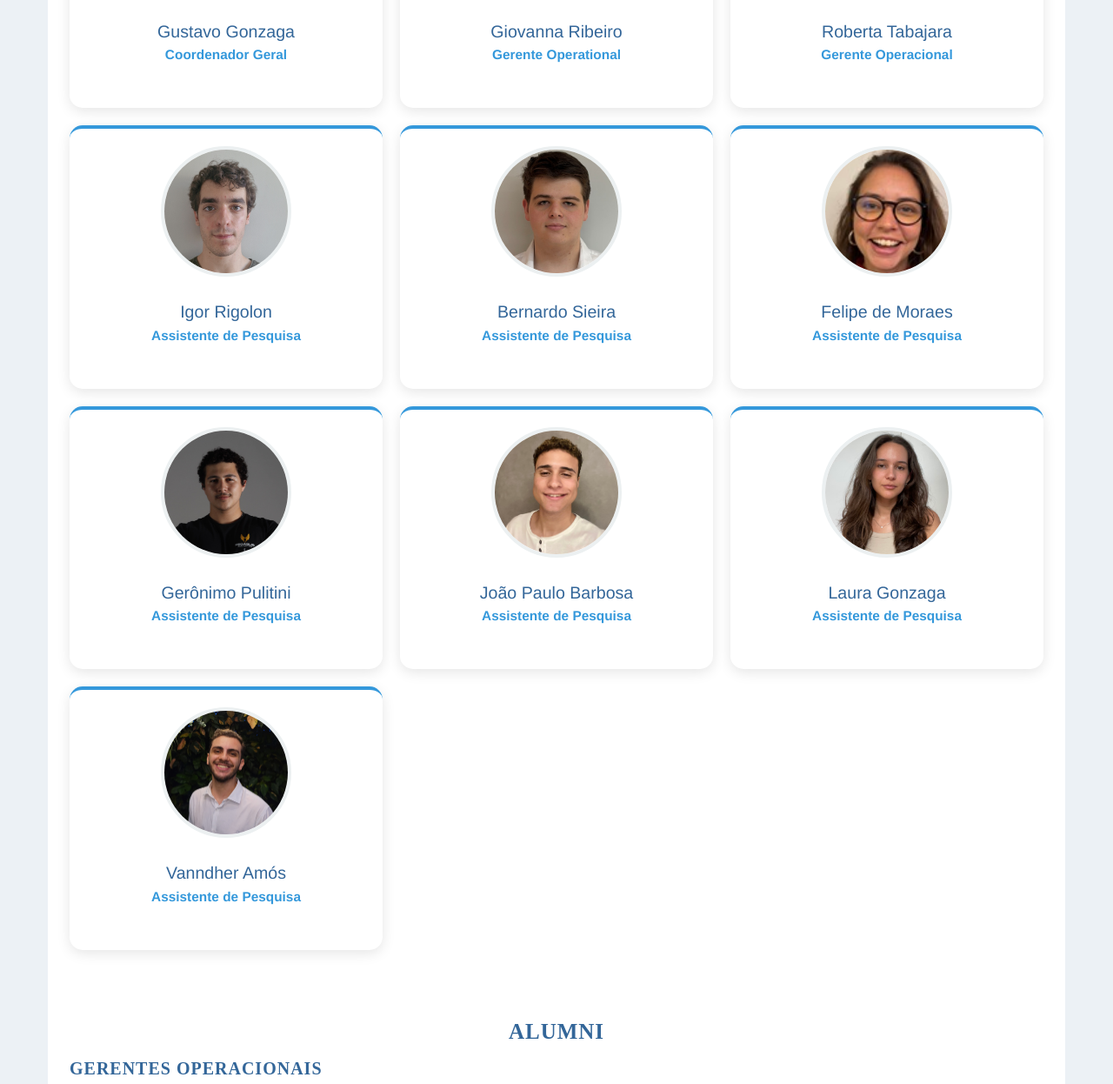
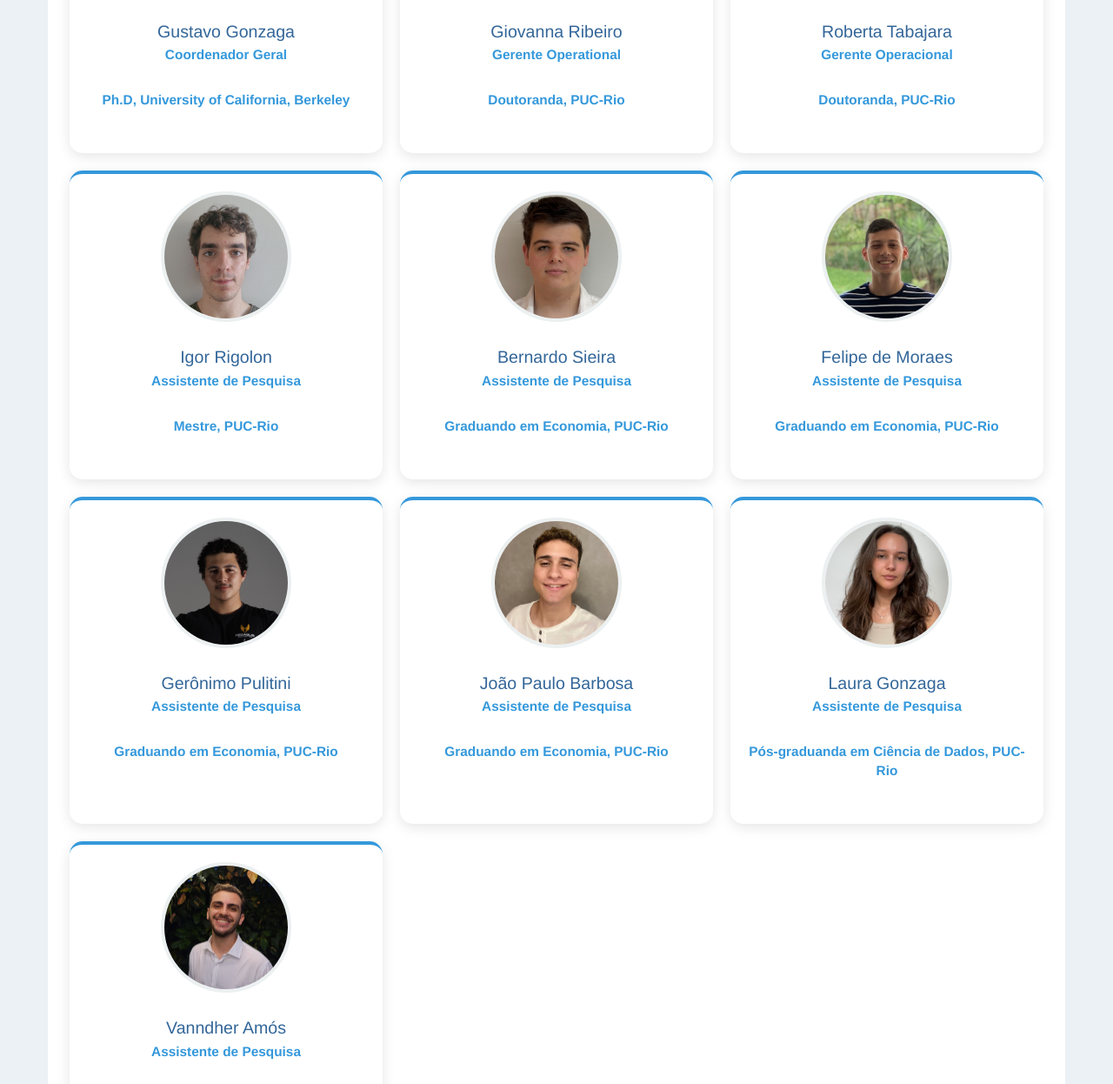
Before and after one commit to datazoompuc/datazoompuc.github.io, a Jekyll site: the page built from equipe.md, in a window 1280 px wide and 1400 px high, scrolled down 287 px, cut to the strip 154-1400 px from the top of the window. Shown: the whole strip at 87% size. Built offline with Jekyll 4.4.1, drawn with Linux system fonts in a browser that asks for light colours; nearby versions of some CDN libraries; some web fonts are replaced; some of the changed text lies outside the part shown.

Commit message:
pondo formacao na equipe

```diff
--- a/_data/equipe.yml
+++ b/_data/equipe.yml
@@ -37,7 +37,7 @@
   cargo: "Assistente de Pesquisa"
   formacao: "Graduando em Economia, PUC-Rio"
   inicio: "2025"
-  photo: "/assets/img/team/roberta.jpg"
+  photo: "/assets/img/team/felipe.jpg"
   site: "https://www.linkedin.com/in/felipe-de-moraes-nunes/"
 
 - nome: "Gerônimo Pulitini"
--- a/equipe.md
+++ b/equipe.md
@@ -106,6 +106,7 @@ title: Nossa equipe
       <h3 class="team-name">{{ member.nome }}</h3>
     {% endif %}
     <p class="team-role">{{ member.cargo }}</p>
+    <p class="team-role">{{ member.formacao }}</p>
   </div>
 {% endfor %}
 </div>
```
